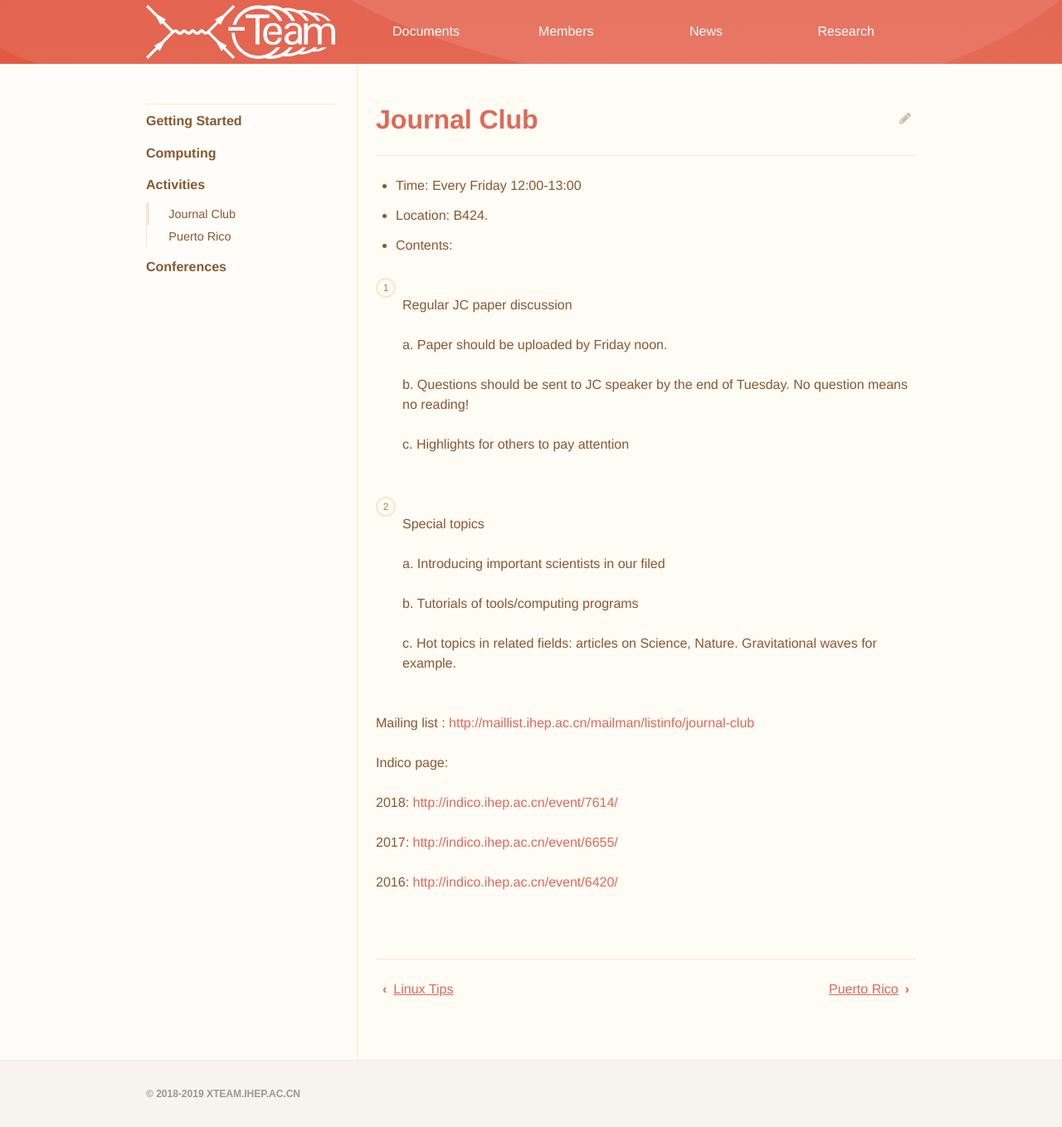
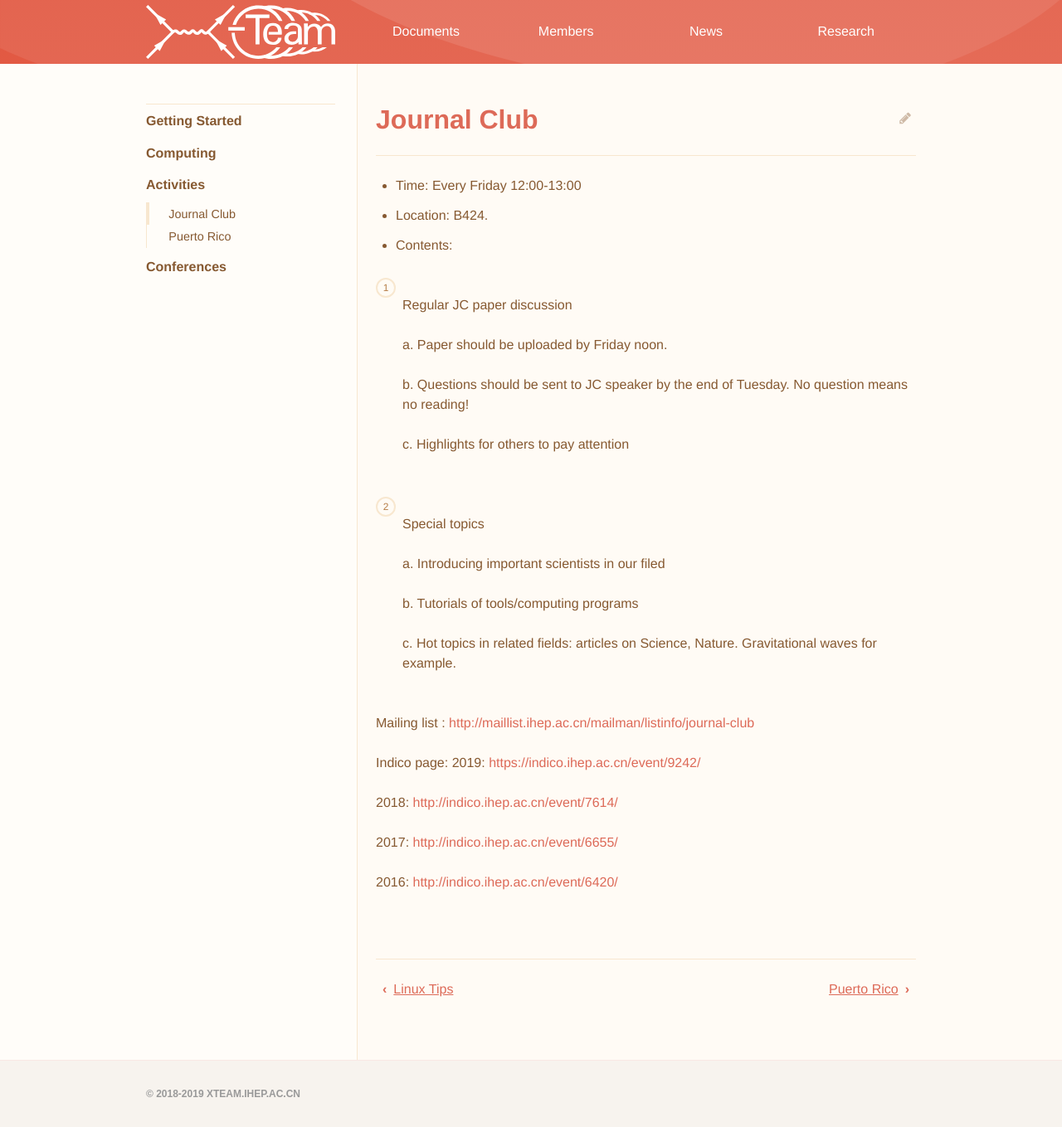
Before and after one commit to dt-np/xteam, a Jekyll site: the page built from _docs/journalclub.md, in a window 1280 px wide. Shown: the whole page at 83% size. Built offline with Jekyll 4.4.1, drawn with Linux system fonts in a browser that asks for light colours; some of the changed lines change nothing that is shown.

Commit message:
Indico page link for JC for 2019

```diff
--- a/_docs/journalclub.md
+++ b/_docs/journalclub.md
@@ -26,6 +26,7 @@ Mailing list :
 <http://maillist.ihep.ac.cn/mailman/listinfo/journal-club>
 
 Indico page:
+2019: <https://indico.ihep.ac.cn/event/9242/>
 
 2018: <http://indico.ihep.ac.cn/event/7614/>
 
```
